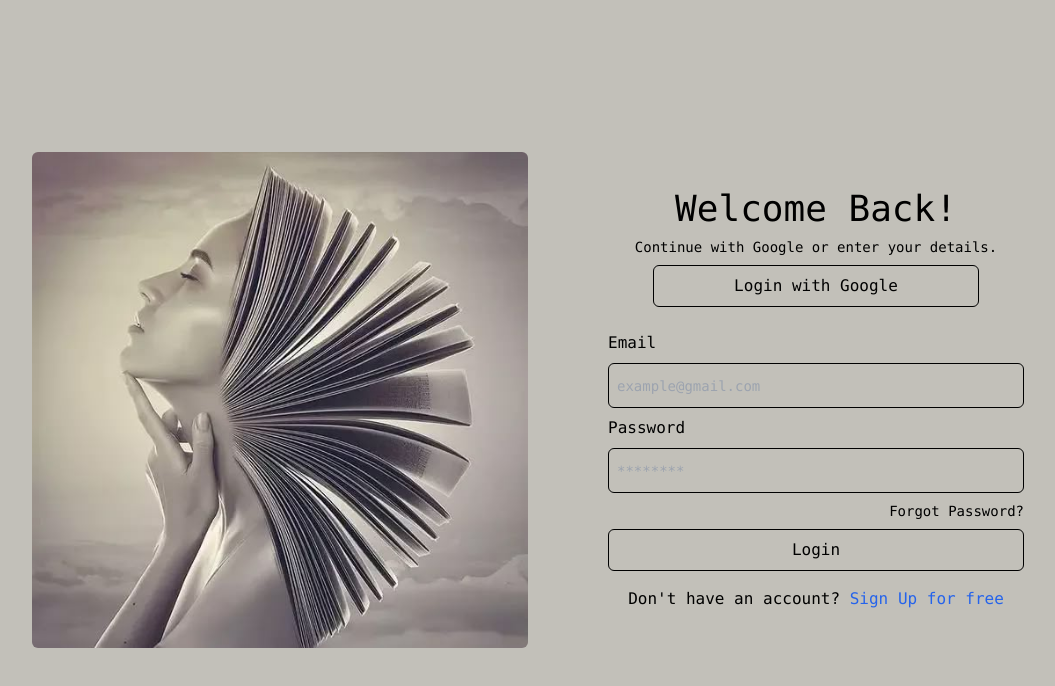
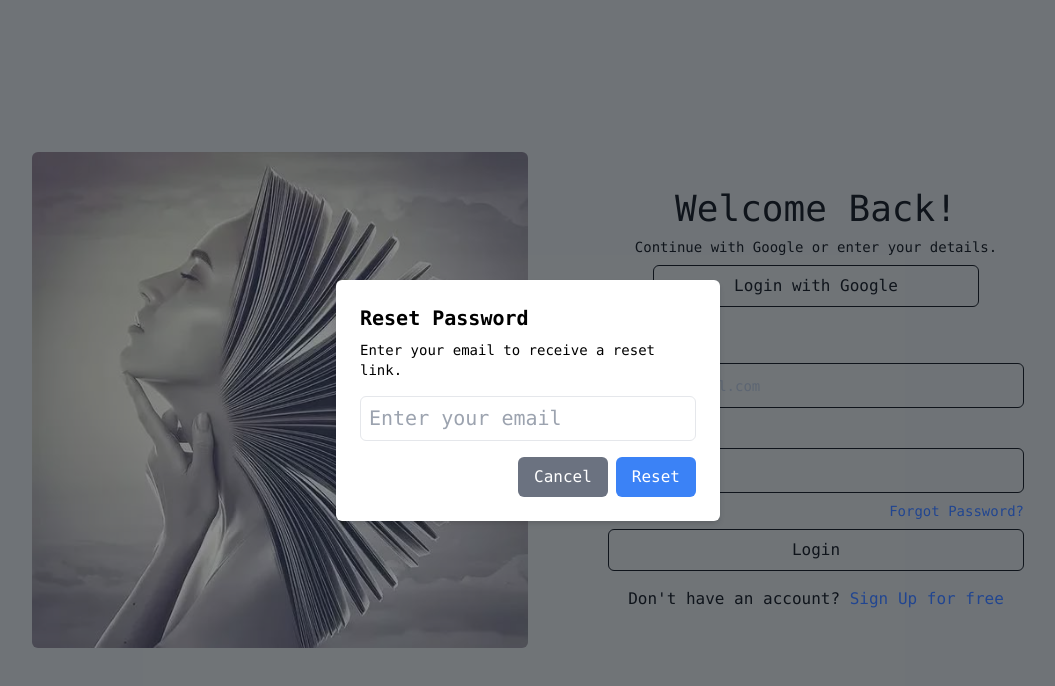
Before and after one commit to Hardelzs/year-book, a React (Vite) app: page / in a window 1280 px wide. Both pictures are taken after a click on the element "Forgot Password?". Shown: the top 686 px of the page, without its empty margins (112-1167 px from the left). Built offline with nearby package versions, Linux system fonts and the light colour scheme.

Commit message:
Added Forgot password && included the signup page

```diff
--- a/src/Components/LoginPage.jsx
+++ b/src/Components/LoginPage.jsx
@@ -1,6 +1,11 @@
 import { useState } from "react";
 import { auth, googleProvider, db } from "../FirebaseConfig";
-import { signInWithEmailAndPassword, createUserWithEmailAndPassword, signInWithPopup } from "firebase/auth";
+import {
+  signInWithEmailAndPassword,
+  createUserWithEmailAndPassword,
+  signInWithPopup,
+  sendPasswordResetEmail,
+} from "firebase/auth";
 import { doc, setDoc, getDoc } from "firebase/firestore";
 import { useNavigate } from "react-router-dom";
 import LoginImg from "../assets/Login.jpg";
@@ -17,10 +22,22 @@ const LoginPage = () => {
     password: "",
   });
   const [error, setError] = useState("");
+  const [resetEmail, setResetEmail] = useState("");
+  const [showResetModal, setShowResetModal] = useState(false);
 
   const handleChange = (e) => {
     const { name, value } = e.target;
     setFormData((prev) => ({ ...prev, [name]: value }));
+  };
+
+  const handlePasswordReset = async () => {
+    try {
+      await sendPasswordResetEmail(auth, resetEmail);
+      alert("Password reset email sent! Check your inbox.");
+      setShowResetModal(false);
+    } catch (err) {
+      setError(err.message);
+    }
   };
 
   const handleSubmit = async (e) => {
@@ -29,7 +46,11 @@ const LoginPage = () => {
 
     try {
       if (isSignup) {
-        const userCredential = await createUserWithEmailAndPassword(auth, formData.email, formData.password);
+        const userCredential = await createUserWithEmailAndPassword(
+          auth,
+          formData.email,
+          formData.password
+        );
         const user = userCredential.user;
         await setDoc(doc(db, "users", user.uid), {
           username: formData.username,
@@ -38,7 +59,11 @@ const LoginPage = () => {
           email: formData.email,
         });
       } else {
-        await signInWithEmailAndPassword(auth, formData.email, formData.password);
+        await signInWithEmailAndPassword(
+          auth,
+          formData.email,
+          formData.password
+        );
       }
       navigate("/YearBook"); // Navigate after login/signup
     } catch (err) {
@@ -67,8 +92,11 @@ const LoginPage = () => {
 
   return (
     <div className="min-h-screen flex justify-center items-center font-mono">
-      <div className={`flex gap-20 max-w-5xl w-full p-4  ${isSignup ? "flex-row-reverse" : ""}`}>
-
+      <div
+        className={`flex gap-20 max-w-5xl w-full p-4  ${
+          isSignup ? "flex-row-reverse" : ""
+        }`}
+      >
         {/* Image Section */}
         <div className={`flex-shrink-0 ${isSignup ? "w-1/2" : "w-1/2"}`}>
           <img
@@ -81,8 +109,12 @@ const LoginPage = () => {
         {/* Form Section */}
         <div className="flex flex-col justify-center w-full">
           <div className="text-center space-y-2">
-            <h1 className="text-4xl">{isSignup ? "Signup Here!" : "Welcome Back!"}</h1>
-            <p className="text-sm">Continue with Google or enter your details.</p>
+            <h1 className="text-4xl">
+              {isSignup ? "Signup Here!" : "Welcome Back!"}
+            </h1>
+            <p className="text-sm">
+              Continue with Google or enter your details.
+            </p>
 
             {/* Google Sign-In Button */}
             <button
@@ -95,7 +127,10 @@ const LoginPage = () => {
           </div>
 
           {/* Form Fields */}
-          <form className="flex flex-col space-y-2 mt-6" onSubmit={handleSubmit}>
+          <form
+            className="flex flex-col space-y-2 mt-6"
+            onSubmit={handleSubmit}
+          >
             {isSignup && (
               <>
                 <label htmlFor="username">Username</label>
@@ -160,10 +195,18 @@ const LoginPage = () => {
               required
             />
 
-            <p className="text-right text-sm cursor-pointer">Forgot Password?</p>
+            <p
+              className="text-right text-sm cursor-pointer text-blue-600"
+              onClick={() => setShowResetModal(true)}
+            >
+              Forgot Password?
+            </p>
 
             {/* Submit Button */}
-            <button type="submit" className="border border-black w-full py-2 rounded-md mt-6 mx-auto">
+            <button
+              type="submit"
+              className="border border-black w-full py-2 rounded-md mt-6 mx-auto"
+            >
               {isSignup ? "Signup" : "Login"}
             </button>
           </form>
@@ -183,6 +226,29 @@ const LoginPage = () => {
           {error && <p className="text-red-500 text-center mt-2">{error}</p>}
         </div>
       </div>
+
+
+      {/* Password Reset Modal */}
+      {showResetModal && (
+        <div className="fixed inset-0 flex justify-center items-center bg-gray-800 bg-opacity-50">
+          <div className="bg-white p-6 rounded-md shadow-md w-96">
+            <h2 className="text-xl font-bold mb-2">Reset Password</h2>
+            <p className="text-sm mb-4">Enter your email to receive a reset link.</p>
+            <input
+              type="email"
+              placeholder="Enter your email"
+              value={resetEmail}
+              onChange={(e) => setResetEmail(e.target.value)}
+              className="w-full p-2 border rounded-md mb-4"
+              required
+            />
+            <div className="flex justify-end space-x-2">
+              <button className="px-4 py-2 bg-gray-500 text-white rounded-md" onClick={() => setShowResetModal(false)}>Cancel</button>
+              <button className="px-4 py-2 bg-blue-500 text-white rounded-md" onClick={handlePasswordReset}>Reset</button>
+            </div>
+          </div>
+        </div>
+      )}
     </div>
   );
 };
--- a/src/Components/YearBook.jsx
+++ b/src/Components/YearBook.jsx
@@ -5,7 +5,7 @@ import { useEffect, useState } from "react";
 import { useNavigate } from "react-router-dom";
 import { SiOrganicmaps } from "react-icons/si";
 import Navigation from "./Navigation";
-import { doc, setDoc, getDoc, updateDoc, arrayUnion } from "firebase/firestore";
+import { doc, setDoc, getDoc,} from "firebase/firestore";
 import { db, auth } from "../FirebaseConfig";
 
 const YearBook = () => {
```
